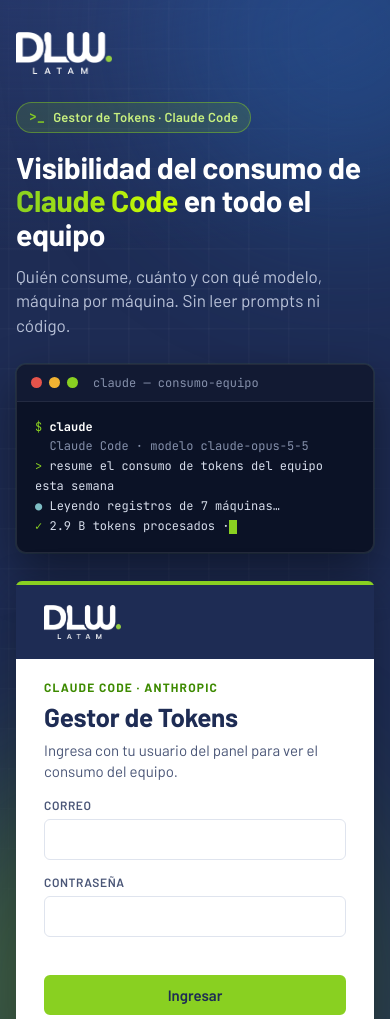
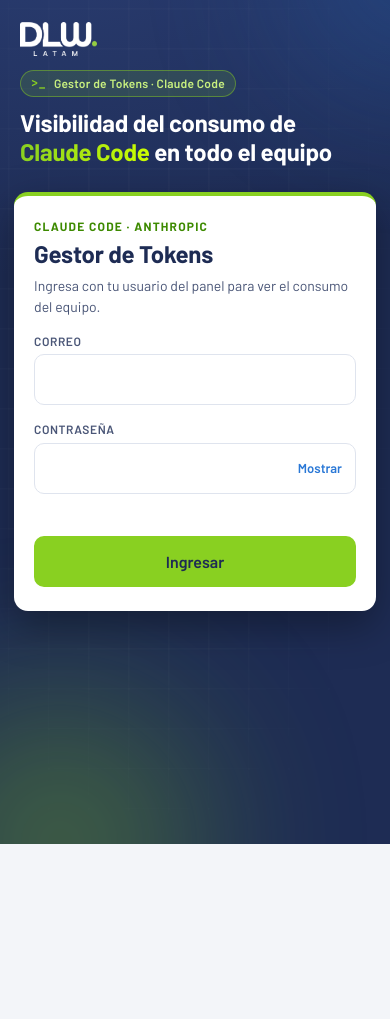
Before and after one commit to grph-dlwlatam/control-tokens-claude, a plain HTML site: page dashboard/dashboard.html in a window 390 px wide. Shown: the top 1019 px of the page. After the commit the page ends 844 px from the top, so only its background shows below. Drawn offline with Linux system fonts and the light colour scheme.

Commit message:
fix: login en móvil con formulario visible sin desplazarse y opción de mostrar contraseña

```diff
--- a/dashboard/dashboard.html
+++ b/dashboard/dashboard.html
@@ -509,6 +509,32 @@ dialog#dlg.peligro { border-top-color: var(--critical); }
 
 .declara { font-size: 12px; color: var(--good); font-weight: 600; margin-top: 1px; }
 [data-panel="resumen"] > .fila-2b { margin-bottom: 0; }
+/* Login: mostrar contraseña */
+.pass-wrap { position: relative; }
+.pass-wrap input { padding-right: 82px !important; }
+.ver-pass { position: absolute; right: 6px; top: 50%; transform: translateY(-50%); background: none; border: 0; color: var(--s1); font: 600 13px 'Barlow', sans-serif; cursor: pointer; padding: 6px 8px; border-radius: 6px; }
+.ver-pass:hover { background: var(--grid); }
+
+/* Login en móvil: formulario visible sin desplazarse */
+@media (max-width: 760px) {
+  .login-wrap { place-items: start center; padding: 0 0 24px; min-height: 100dvh; }
+  .login-grid { gap: 0; max-width: none; }
+  .hero { padding: 22px 20px 26px; }
+  .hero-logo { height: 34px; margin-bottom: 14px; }
+  .hero .pill { font-size: 12px; padding: 4px 10px; }
+  .hero-t { font-size: 24px; line-height: 1.18; margin: 12px 0 0; }
+  .hero-p, .term { display: none; }
+  .login { margin: 0 14px; width: auto; max-width: none; padding: 22px 20px 24px; border-radius: 14px; box-shadow: 0 14px 40px rgba(0,0,0,.35); }
+  .login .logo { display: none; }
+  .login h1 { font-size: 24px; }
+  .login .sub { font-size: 14px; }
+  .login label { margin-top: 16px; }
+  .login input { font-size: 16px; padding: 13px 12px; border-radius: 10px; }
+  .login .btn { padding: 14px; font-size: 16px; border-radius: 10px; margin-top: 18px; }
+  .glow.g1 { width: 260px; height: 260px; }
+  .glow.g2 { width: 220px; height: 220px; }
+}
+
 /* Paginación */
 .pager { display: flex; justify-content: space-between; align-items: center; gap: 10px; flex-wrap: wrap; margin-top: 10px; }
 .pager:empty { display: none; }
@@ -587,7 +613,7 @@ tbody.animar tr { animation: rowin .45s ease both; }
       <label for="email">Correo</label>
       <input id="email" type="email" autocomplete="username" required>
       <label for="pass">Contraseña</label>
-      <input id="pass" type="password" autocomplete="current-password" required>
+      <div class="pass-wrap"><input id="pass" type="password" autocomplete="current-password" required><button type="button" class="ver-pass" id="verPass" aria-label="Mostrar contraseña">Mostrar</button></div>
       <div class="err" id="loginErr"></div>
       <button class="btn primary">Ingresar</button>
     </form>
@@ -1674,6 +1700,13 @@ async function iniciar() {
   mostrar('dash');
   try { await cargar(); } catch (e) { store.del('ct_sesion'); sesion = null; mostrar('login'); $('#loginErr').textContent = e.message; }
 }
+$('#verPass').addEventListener('click', () => {
+  const p = $('#pass'), ver = p.type === 'password';
+  p.type = ver ? 'text' : 'password';
+  $('#verPass').textContent = ver ? 'Ocultar' : 'Mostrar';
+  $('#verPass').setAttribute('aria-label', ver ? 'Ocultar contraseña' : 'Mostrar contraseña');
+  p.focus();
+});
 $('#fLogin').addEventListener('submit', async e => {
   e.preventDefault(); $('#loginErr').textContent = '';
   try { await login($('#email').value, $('#pass').value); await iniciar(); } catch (err) { $('#loginErr').textContent = err.message; }
```
